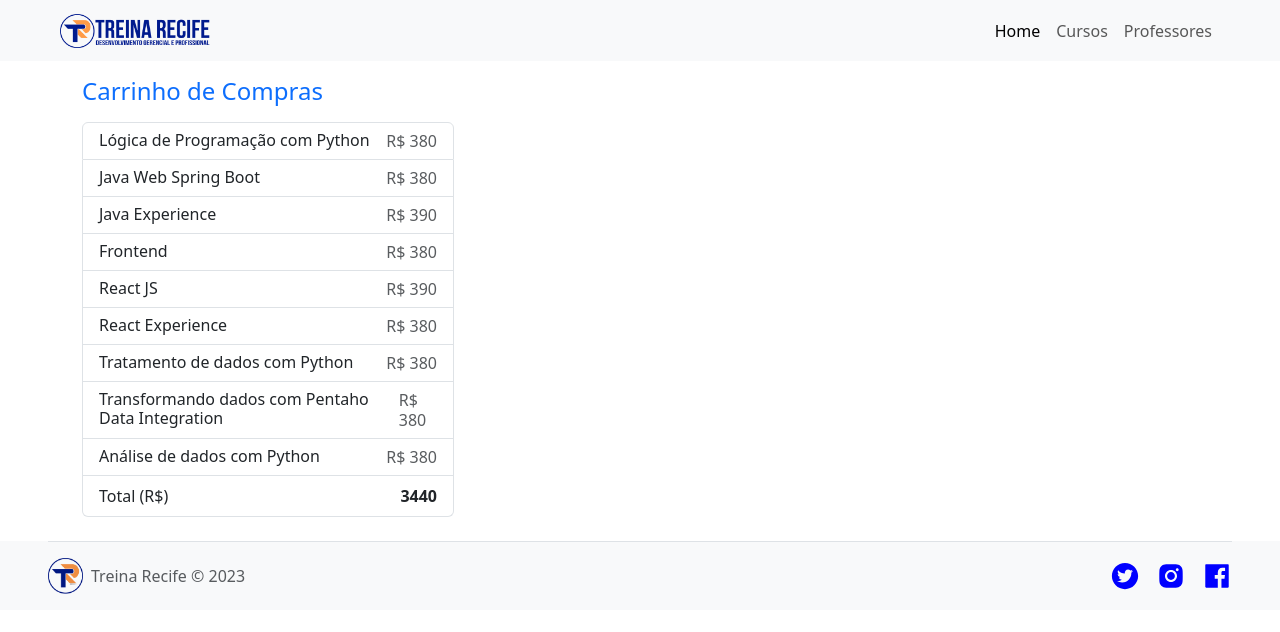
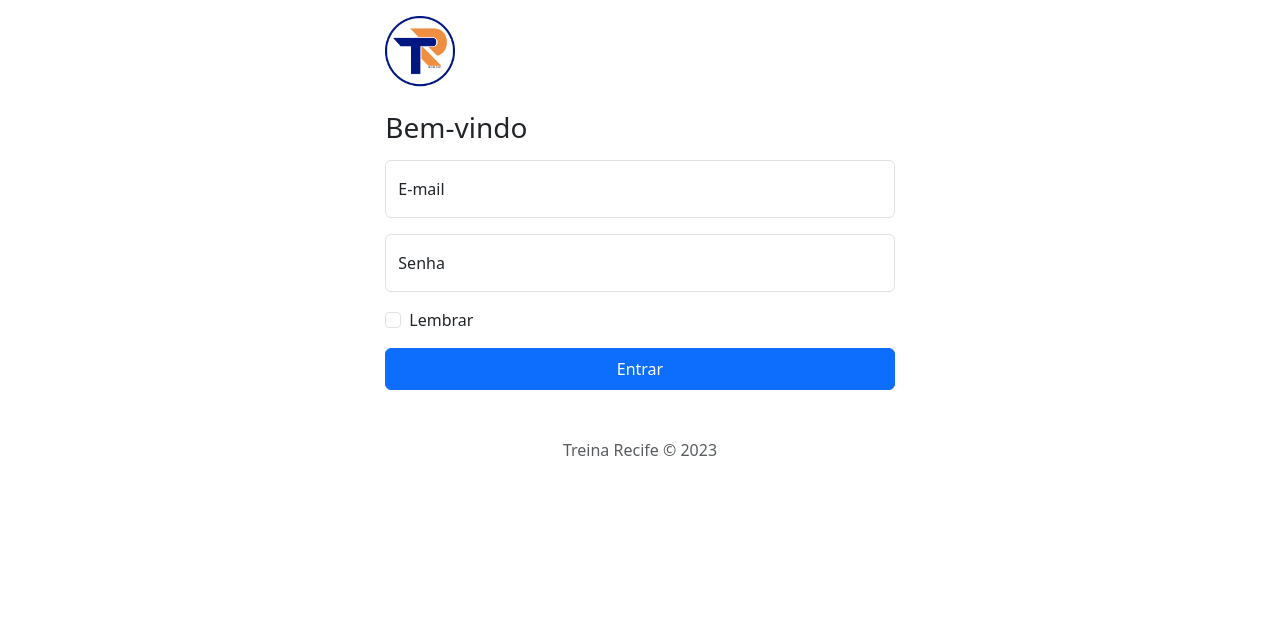
Before and after one commit to adsonb87/treina-recife-portal-web, a React (Create React App) app: page / in a window 1280 px wide. Shown: the top 632 px of the page. Built offline with nearby package versions, Linux system fonts and the light colour scheme.

Commit message:
configuração de rotas

```diff
--- a/package.json
+++ b/package.json
@@ -6,6 +6,7 @@
     "react": "^18.2.0",
     "react-dom": "^18.2.0",
     "react-icons": "^4.10.1",
+    "react-router-dom": "^6.14.2",
     "react-scripts": "5.0.1"
   },
   "scripts": {
--- a/src/App.js
+++ b/src/App.js
@@ -1,11 +1,20 @@
 import "./App.css";
-import Curso from "../src/pages/Curso";
-import Home from "../src/pages/Home";
-import CarrinhoDeCompras from "../src/pages/CarrinhoDeCompras";
+import Login from "./pages/Login";
+import { BrowserRouter, Route, Routes } from "react-router-dom";
+import Home from "./pages/Home";
+import Curso from "./pages/Curso";
+import CarrinhoDeCompras from "./pages/CarrinhoDeCompras";
 
 function App() {
   return (
-    <CarrinhoDeCompras />
+    <BrowserRouter>
+      <Routes>
+        <Route index path="/" element={<Login />} />
+        <Route path="/cursos" element={<Home />} />
+        <Route path="/cursos/:id" element={<Curso />} />
+        <Route path="/carrinho" element={<CarrinhoDeCompras />} />
+      </Routes>
+    </BrowserRouter>
   );
 }
 
--- /dev/null
+++ b/src/components/CardDetail/index.js
@@ -0,0 +1,30 @@
+import { useState } from "react";
+
+function CardDetail({titulo, descricao, cargaHoraria, preco, linkImg, ementa, professor, nivel}){
+
+    const [e] = useState(ementa)
+
+    return(
+        <>
+             <div className="card">
+                 <img
+                    src= {linkImg}
+                    alt="" width="100%" height="280"
+                />
+                    <div className="card-body">
+                        <h5 className="card-title">{titulo}</h5>
+                        <p className="card-text">{descricao}</p>
+                        <p className="card-text">{cargaHoraria} Hrs</p>
+                        <p className="card-text">R$ {preco}</p>
+                        <p className="card-text">Nível: {nivel}</p>
+                        <p className="card-text">Professor: {professor.nome}</p>
+                    </div>
+                    <ul className="list-group list-group-flush">
+                        <li class="list-group-item">{ementa}</li>
+                    </ul>
+            </div>
+        </>
+    )
+}
+
+export default CardDetail;
--- a/src/components/Footer/index.js
+++ b/src/components/Footer/index.js
@@ -13,9 +13,9 @@ function Footer(){
             </div>
 
             <ul className="nav col-md-4 justify-content-end list-unstyled d-flex">
-            <li className="ms-3"><a class="text-body-secondary" href="/">< AiFillTwitterCircle size={30} color="blue"/></a></li>
-            <li className="ms-3"><a class="text-body-secondary" href="https://www.instagram.com/treina_recife/?hl=pt-br">< AiFillInstagram size={30} color="blue" /></a></li>
-            <li className="ms-3"><a class="text-body-secondary" href="https://www.facebook.com/TreinaRecife/"><AiFillFacebook size={30} color="blue"/></a></li>
+            <li className="ms-3"><a className="text-body-secondary" href="/">< AiFillTwitterCircle size={30} color="blue"/></a></li>
+            <li className="ms-3"><a className="text-body-secondary" href="https://www.instagram.com/treina_recife/?hl=pt-br">< AiFillInstagram size={30} color="blue" /></a></li>
+            <li className="ms-3"><a className="text-body-secondary" href="https://www.facebook.com/TreinaRecife/"><AiFillFacebook size={30} color="blue"/></a></li>
             </ul>
         </footer>
         </div>
--- a/src/pages/Curso/index.js
+++ b/src/pages/Curso/index.js
@@ -2,8 +2,9 @@ import { useEffect, useState } from "react";
 import Cabecalho from "../../components/Cabecalho";
 import Footer from "../../components/Footer";
 import { useCursos } from "../../hooks/useCursos";
-import Card from "../../components/Card";
+
 import { LISTA_CURSOS } from "../../mocks/cursos";
+import CardDetail from "../../components/CardDetail";
 
 const Curso = () => {
 
@@ -29,16 +30,20 @@ const Curso = () => {
                     max={9}
                     onChange={(event) => setBusca(event.target.value)}
                 />
-
                     {
                         curso.map((c, i) => {
                             return(
-                                <Card
+                                <CardDetail
+                                    key={i}
+                                    linkImg={c.imagem}
                                     titulo={c.nome}
+                                    descricao={c.descricao}
                                     cargaHoraria={c.cargaHoraria}
                                     preco={c.preco}
-                                    linkImg={c.imagem}
-                                    key={i}/>
+                                    nivel={c.nivel}
+                                    professor={c.professor}
+                                    ementa={c.ementa}
+                                />
                             );
                         })
                     }
--- a/src/pages/Login/index.js
+++ b/src/pages/Login/index.js
@@ -1,43 +1,67 @@
-import Footer from "../../components/Footer";
 import logo from "../../assets/treina_recife_logo.png";
-import { useEffect, useState } from "react";
+import { useState } from "react";
+import { useNavigate } from "react-router-dom";
 
 function Login(){
     const[email, setEmail] = useState("");
     const[senha, setSenha] = useState("");
+    const[erro, setErro] = useState("");
 
-    useEffect(() => {
-        console.log(email);
-        console.log(senha);
-    }, [email, senha]);
+    const navigate = useNavigate();
+
+    const handleLogin = (event) => {
+        event.preventDefault();
+
+        if(!email || !senha){
+            setErro("Campo Obrigatório!!");
+
+            return;
+          }
+
+         navigate("/cursos");
+    }
 
     return (
         <>
             <div className="col-md-5 container">
                 <main className="form-signin w-100 m-auto">
-                    <form>
+                    <form onSubmit={handleLogin}>
                         <img className="mb-4 mt-3" src={logo} width="70" alt=""/>
                         <h1 className="h3 mb-3 fw-normal">Bem-vindo</h1>
 
                         <div className="form-floating">
-                            <input type="email" className="form-control" id="floatingInput" placeholder="name@example.com"
-                                    onChange={(e) => setEmail(e.target.value)}/>
-                            <label for="floatingInput">E-mail</label>
+                            <input type="email" className="form-control" id="floatingInput" placeholder="nome@treinarecife.com.br"
+                                    onChange={(e) => {
+                                        setErro("")
+                                        setEmail(e.target.value)
+                                    }}
+                            />
+                            <label htmlFor="floatingInput">E-mail</label>
+                            {
+                                !email && <small className="text-danger">{erro}</small>
+                            }
                         </div>
                         <div className="form-floating my-3">
                             <input type="password" className="form-control" id="floatingPassword" placeholder="Password"
-                                    onChange={(e) => setSenha(e.target.value)}/>
-                            <label for="floatingPassword">Senha</label>
+                                    onChange={(e) => {
+                                    setErro("")
+                                    setSenha(e.target.value)
+                                }}
+                            />
+                            <label htmlFor="floatingPassword">Senha</label>
+                            {
+                                !senha && <small className="text-danger">{erro}</small>
+                            }
                         </div>
                         <div className="form-check text-start my-3">
                             <input className="form-check-input" type="checkbox" value="remember-me" id="flexCheckDefault"/>
-                            <label className="form-check-label" for="flexCheckDefault">Lembrar</label>
+                            <label className="form-check-label" htmlFor="flexCheckDefault">Lembrar</label>
                         </div>
                         <button className="btn btn-primary w-100 py-2" type="submit">Entrar</button>
+                        <p className="mt-5 mb-3 text-muted text-center">Treina Recife &copy; 2023</p>
                     </form>
                 </main>
             </div>
-            <Footer />
         </>
     );
 }
```
Also changed, not shown: 1 other file (tests, documents, lock files or other folders). Lines whose indentation alone changed are shown as unchanged.
